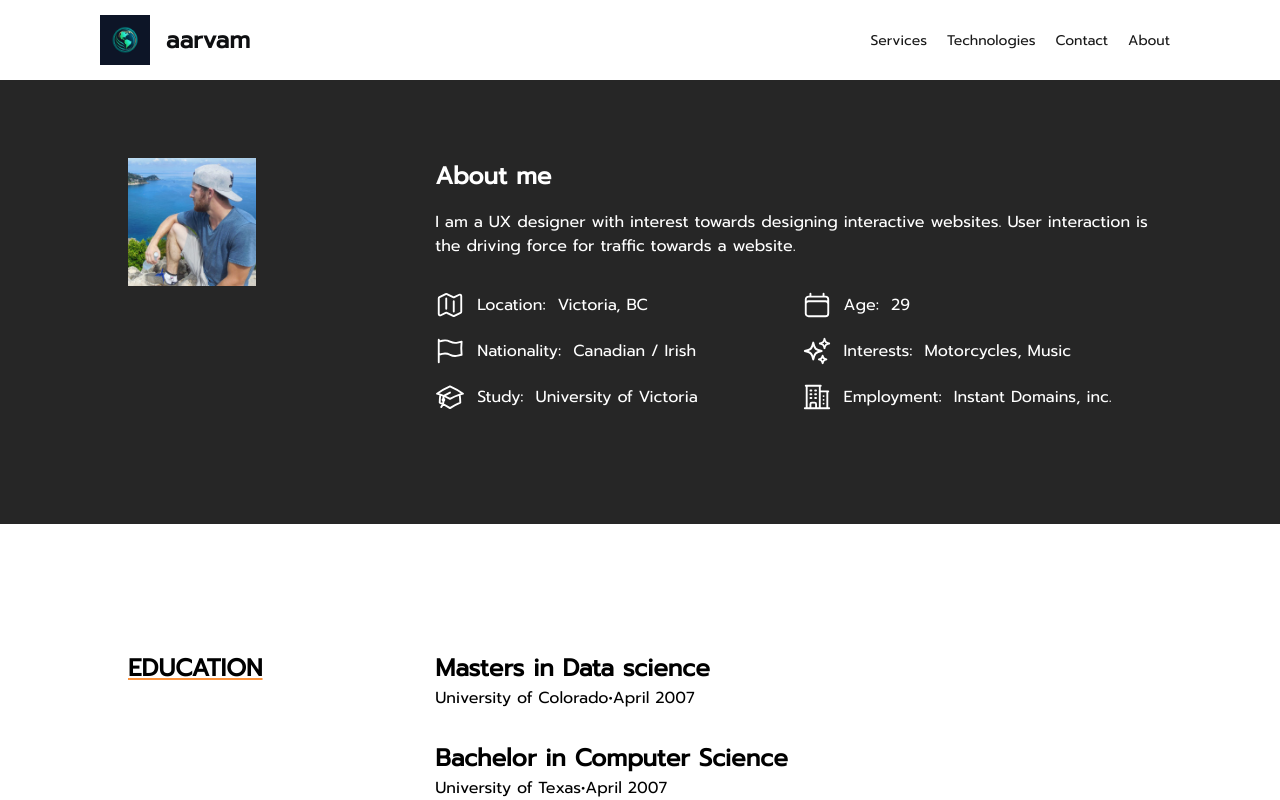
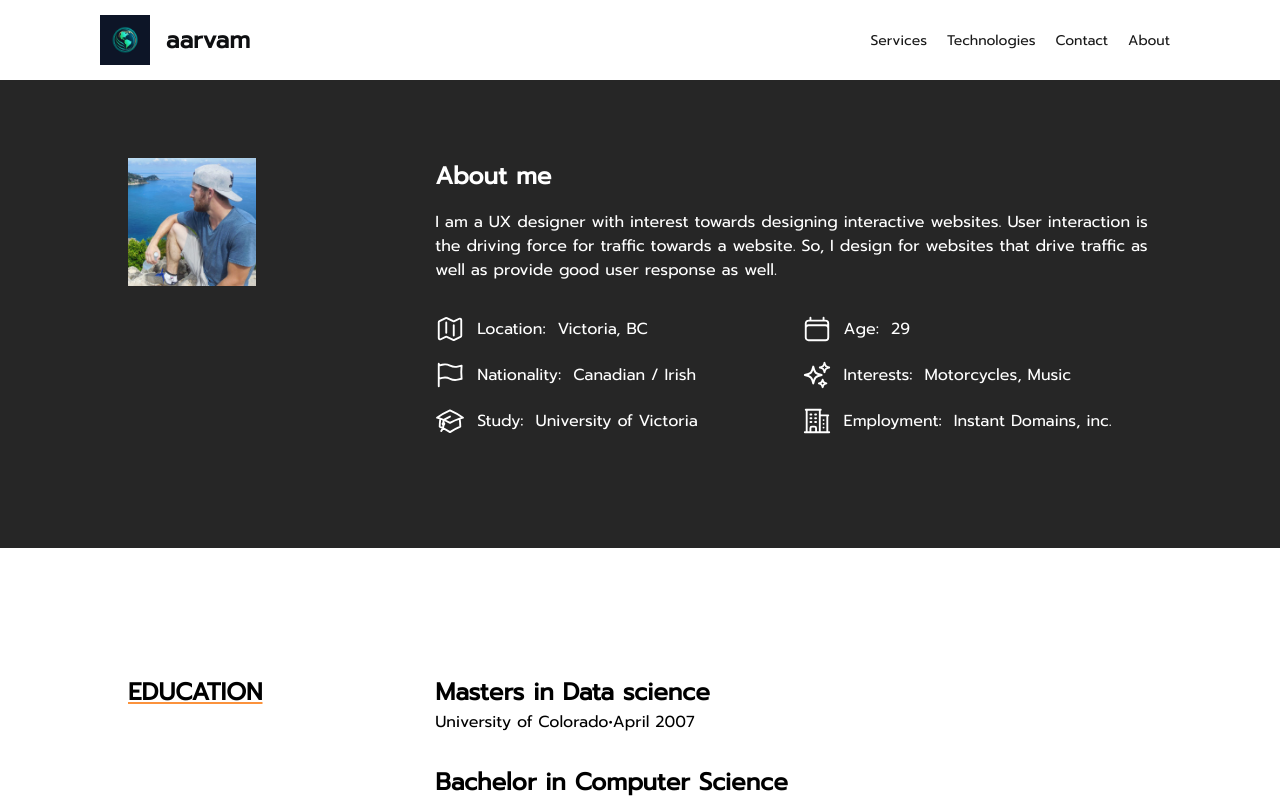
Before and after one commit to Ramnath2609/consultancy-webapp, a React (Create React App) app: page /resume in a window 1280 px wide. Shown: the top 800 px of the page. Built offline with nearby package versions, Linux system fonts and the light colour scheme.

Commit message:
minor changes

```diff
--- a/src/pages/Resume.js
+++ b/src/pages/Resume.js
@@ -250,7 +250,7 @@ export function Resume() {
             <FlexBox height="auto" flexDirection="column">
               <AboutText height="auto" flexDirection="column" alignItems="start">
                 <Styledh2>About me</Styledh2>
-                <p>I am a UX designer with interest towards designing interactive websites. User interaction is the driving force for traffic towards a website.</p>
+                <p>I am a UX designer with interest towards designing interactive websites. User interaction is the driving force for traffic towards a website. So, I design for websites that drive traffic as well as provide good user response as well.</p>
               </AboutText>
               <StyledUL>
                 {aboutItems.map(({ label, text, Icon }, idx) => (
```
